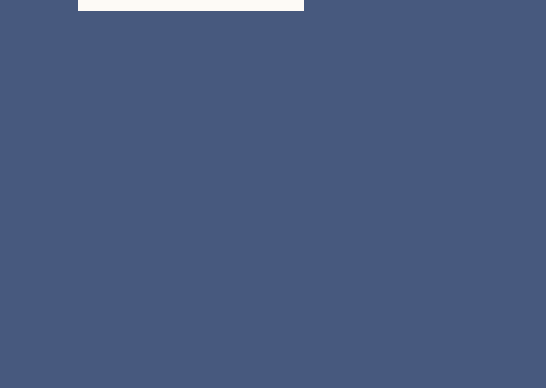
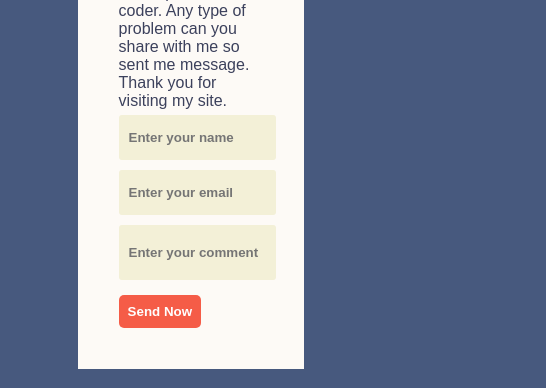
Before and after one commit to Mmsshakil/contact-page, a plain HTML site: page index.html in a window 390 px wide. Shown: the part 545-933 px from the top of the page, 546 px wide, since content can reach past the window. Before the commit the page ends 844 px from the top, so only its background shows below. Drawn offline with Linux system fonts and the light colour scheme.

Commit message:
Update style.css

```diff
--- a/style.css
+++ b/style.css
@@ -94,3 +94,8 @@ button a{
     text-decoration: none;
     color: white;
 }
+
+@media (max-width: 800px) {
+    .container {
+      flex-wrap: wrap;
+    }
```
